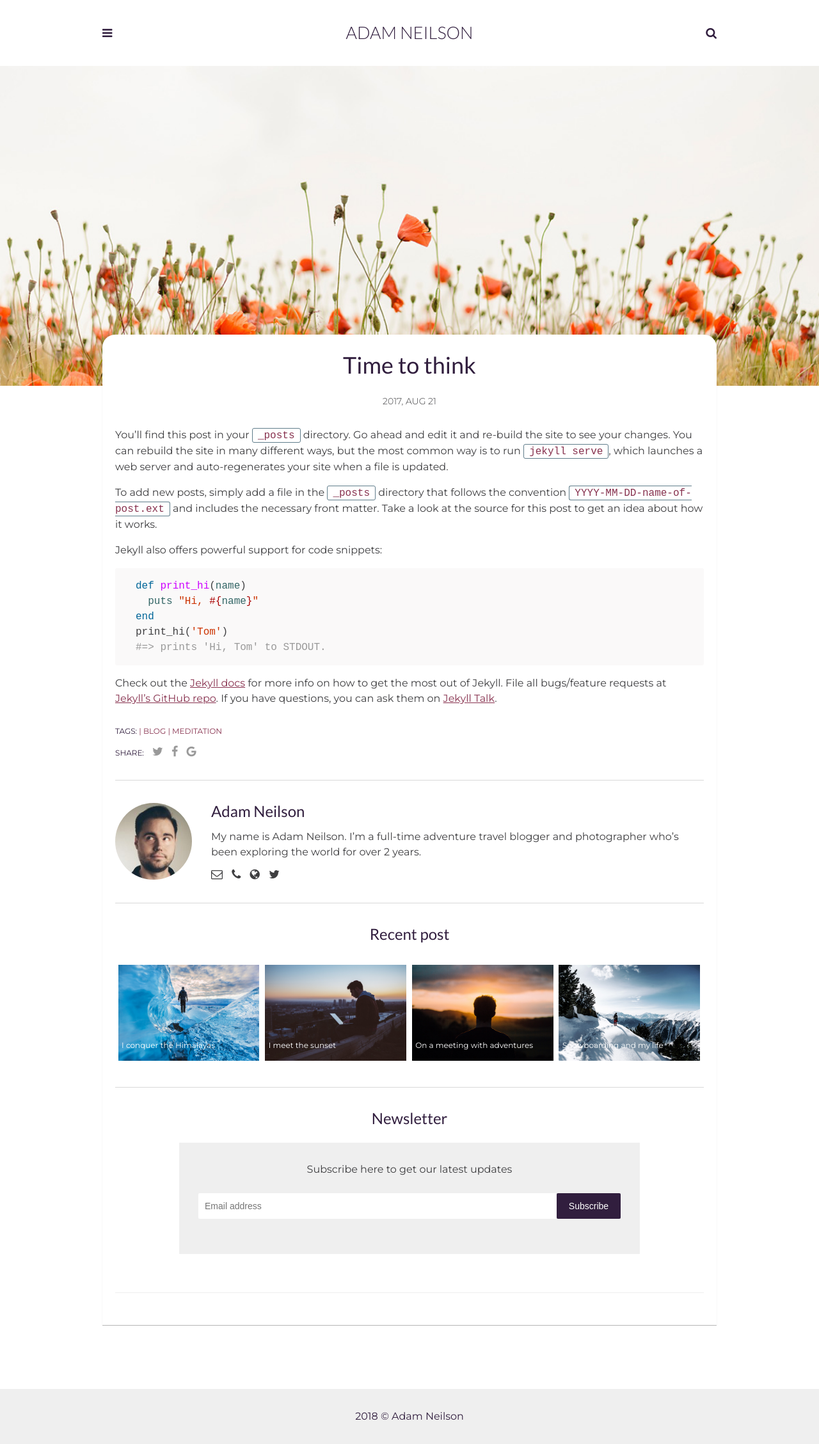
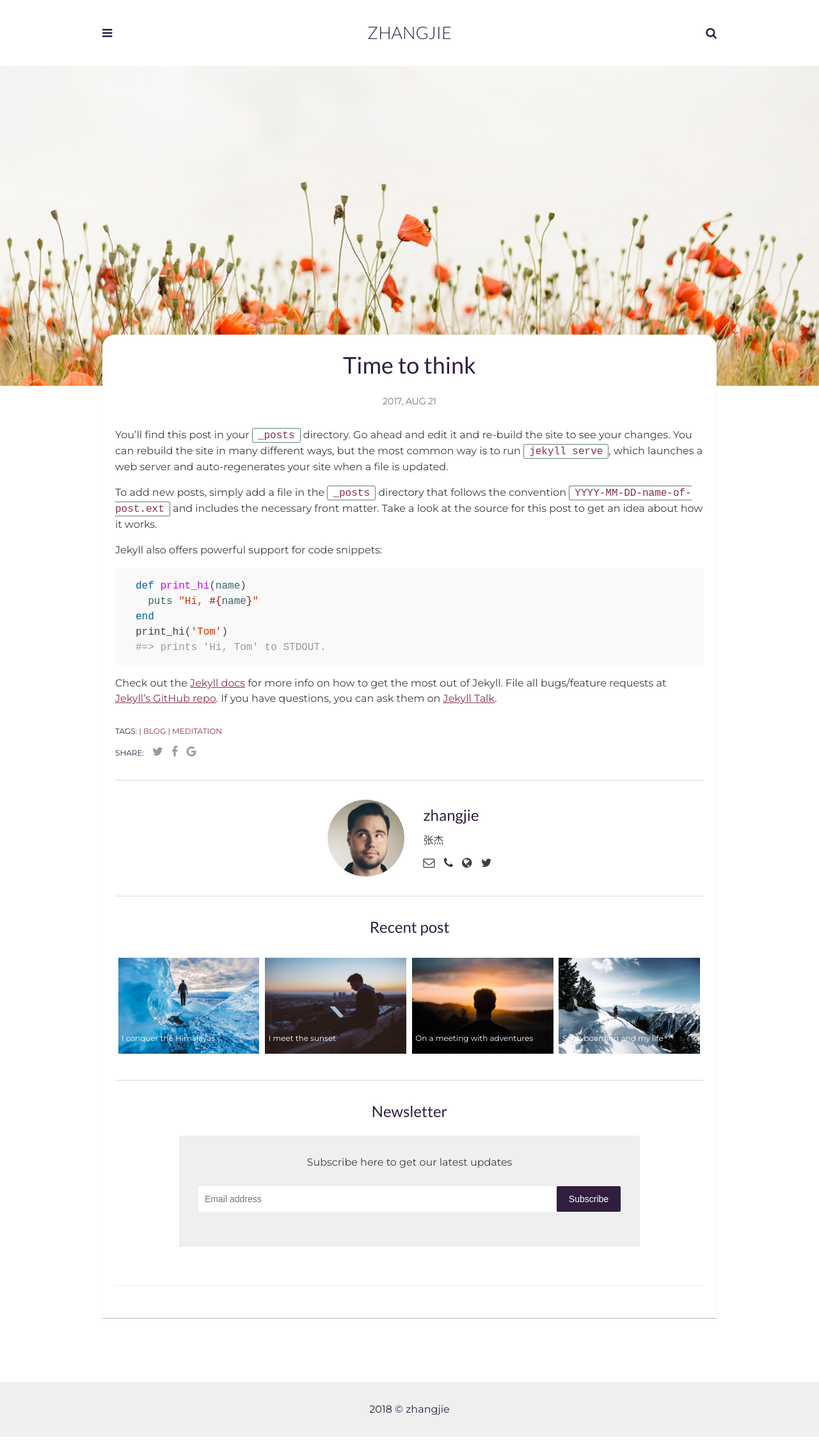
Before and after one commit to ZjIcop/ZjIcop.github.io, a Jekyll site: the page built from _posts/2017-08-21-time-to-think.markdown, in a window 1280 px wide. Shown: the whole page at 64% size. Built offline with Jekyll 4.4.1, drawn with Linux system fonts in a browser that asks for light colours; comment, search, counter and statistics services are not loaded.

Commit message:
init blog3

```diff
--- a/_config.yml
+++ b/_config.yml
@@ -1,25 +1,23 @@
-title: My personal blog - Adam Neilson
-email: your-email@domain.com
+title: 个人博客
+email: 910108696@qq.com
 description: > # this means to ignore newlines until "baseurl:"
-  Write an awesome description for your new site here. You can edit this
-  line in _config.yml. It will appear in your document head meta (for
-  Google search results) and in your feed.xml site description.
+  个人博客描述
 permalink: ':title/'
-baseurl: "/" # the subpath of your site, e.g. /blog
+baseurl: "" # the subpath of your site, e.g. /blog
 url: "" # the base hostname & protocol for your site, e.g. http://example.com
 
 # Author settings
-author: Adam Neilson # add your name
+author: zhangjie # add your name
 author-pic: adam-face.jpg
-about-author: My name is Adam Neilson. I’m a full-time adventure travel blogger and photographer who’s been exploring the world for over 2 years.
+about-author: 张杰
 
 # Contact links
 email: # Add your Email address
 phone: # Add your Phone number
 website: # Add your website, do not add http://
 linkedin: # Add your Linkedin handle
-github: artemsheludko # Add your Github handle
-twitter: '@artemsheludko_' # Add your Twitter handle
+github: ZjIcop # Add your Github handle
+twitter: '@zhangjie' # Add your Twitter handle
 facebook: # Add your Facebook handle
 instagram: # Add your Instagram handle
 pinterest: # Add your Pinterest handle
```
